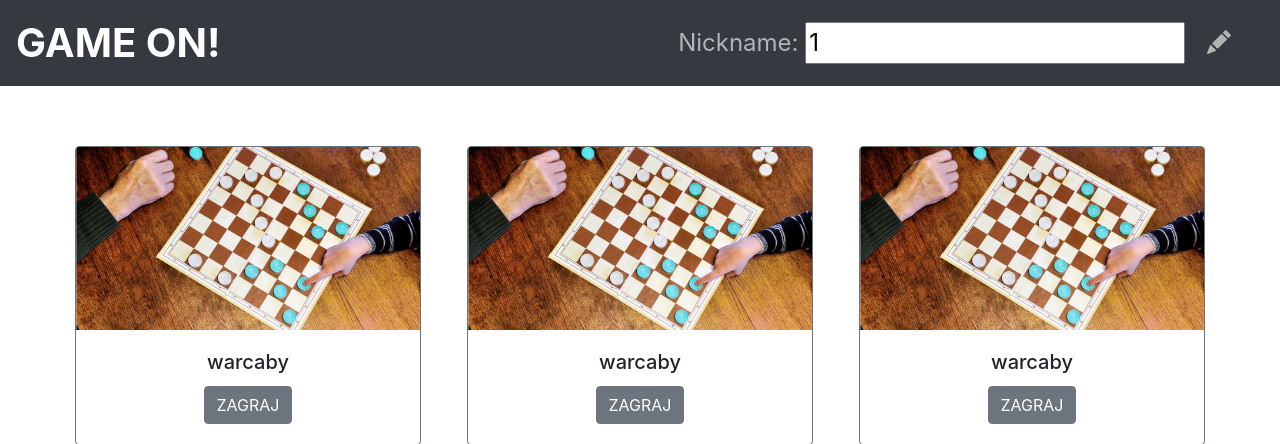
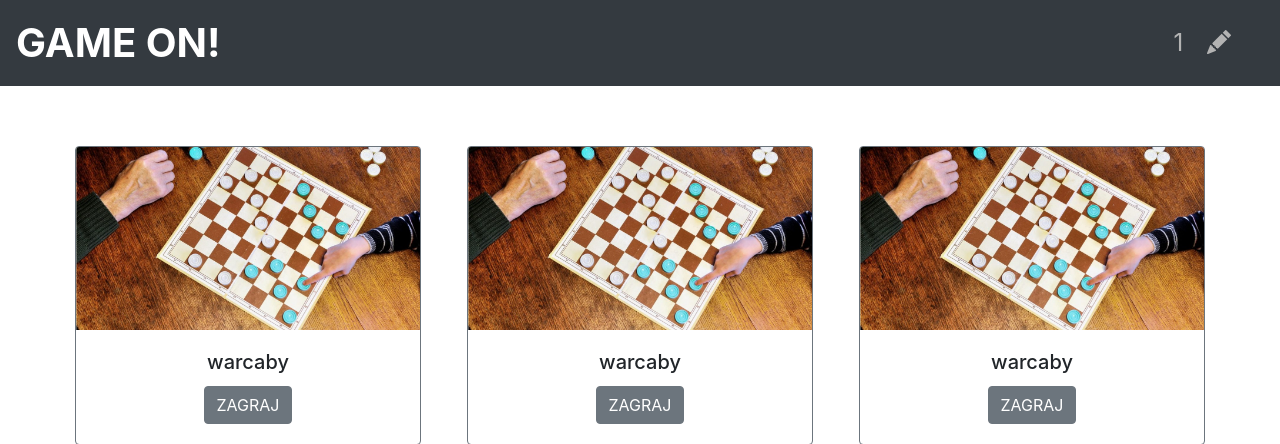
Before and after one commit to karolinee/weppo-project, a Node server app: page / in a window 1280 px wide. Shown: the top 444 px of the page. Run offline with Node 20, Linux system fonts and the light colour scheme; the visitor is signed in with stand-in values (Sample User, id 1); some libraries are stand-ins or nearby versions.

Commit message:
nickname improve

```diff
--- a/app.js
+++ b/app.js
@@ -31,7 +31,7 @@ app.use(session({
 }));
 
 
-app.post('/ajax', upload.single(), (req, res) => {
+app.post('/nickchange', upload.single(), (req, res) => {
   let games = ['warcaby', 'warcaby', 'warcaby', 'warcaby', 'warcaby', 'warcaby', 'warcaby'];
   req.session.name = req.body.userid;
   res.render('index', { games: games, sesID:  req.session.name});
--- a/views/partials/navbar.ejs
+++ b/views/partials/navbar.ejs
@@ -3,17 +3,20 @@
         var bt = document.getElementById('btApp');
         bt.addEventListener('click', function () {
             var param = document.getElementById('userid');
+
                 var req = new XMLHttpRequest();
-            req.open('post', '/ajax', true);
+                req.open('post', '/nickchange', true);
                 req.onreadystatechange = function () {
                     if (req.readyState == XMLHttpRequest.DONE) {
                         content.innerHTML = req.responseText;
                     }
                 }
-            alert('nickname has changed')
+             //   alert('cahnged')
                 var form = new FormData();
                 form.append('userid', param.value);
                 req.send(form);
+
+
         });
     });
 </script>
@@ -22,8 +25,7 @@
 <nav class="navbar navbar-dark bg-dark navbar-static-top">
     <a class="navbar-brand" href="/">GAME ON!</a>
     <a class="navbar-link" href="#">
-        Nickname:
-        <input type='text' id='userid' value=<%=sesID%>>
+        <input type='text' id='userid' maxlength="16" minlength="1" value=<%=sesID%>>
 
         <svg xmlns="http://www.w3.org/2000/svg" style="position: relative; right: -15px; top: -2px;" width="1.5rem"
             height="1.5rem" fill="currentColor" class="bi bi-pencil-fill" id='btApp' viewBox="0 0 16 16">
--- a/views/styles/styles.css
+++ b/views/styles/styles.css
@@ -25,3 +25,13 @@
     grid-template-columns: repeat(auto-fit, minmax(280px, 1fr));
     grid-gap: 1rem;
 }
+
+input[type="text"]
+{
+    color: rgb(179, 179, 179);
+    background-color: transparent;
+    border: 0px solid;
+    text-align:right;
+    width: 220px
+
+}
```
Lines whose indentation alone changed are shown as unchanged.
